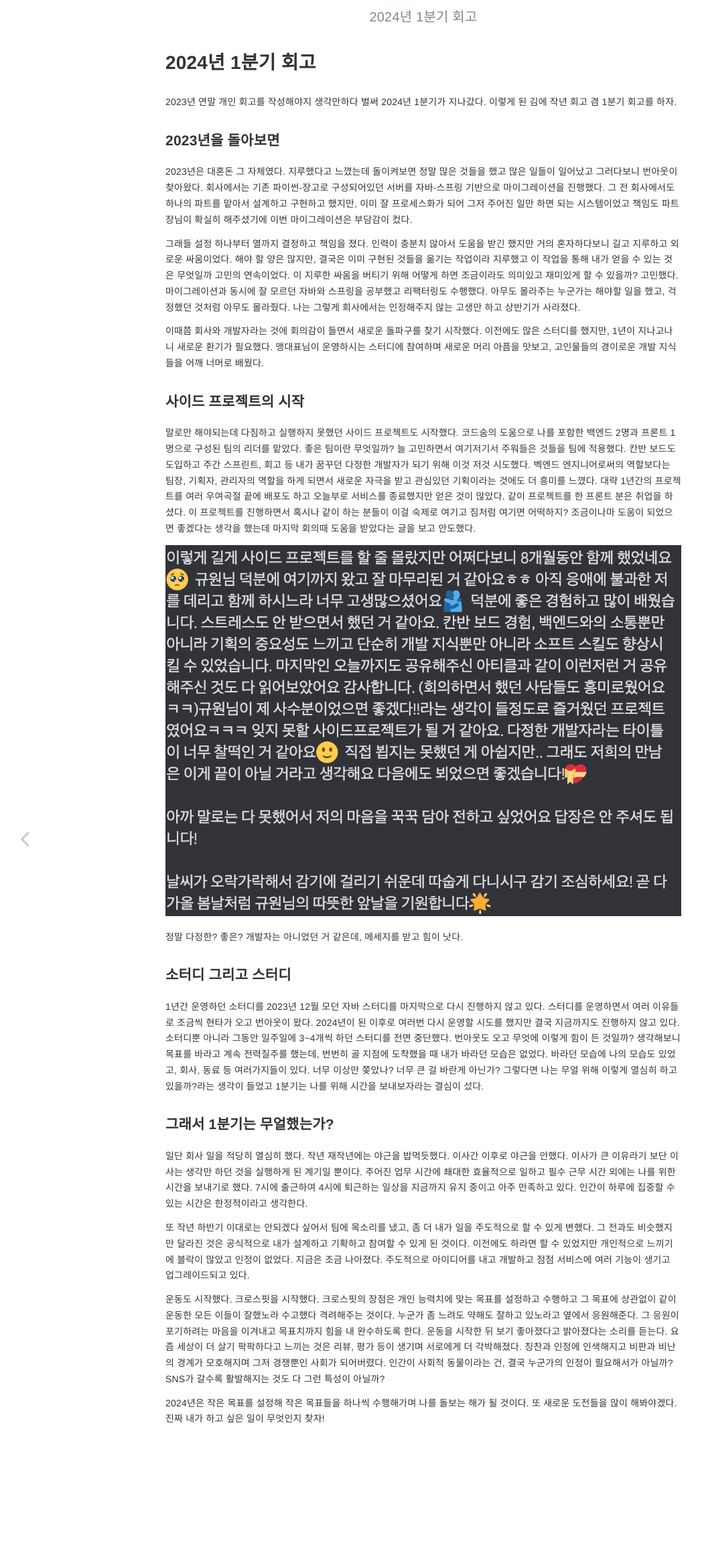
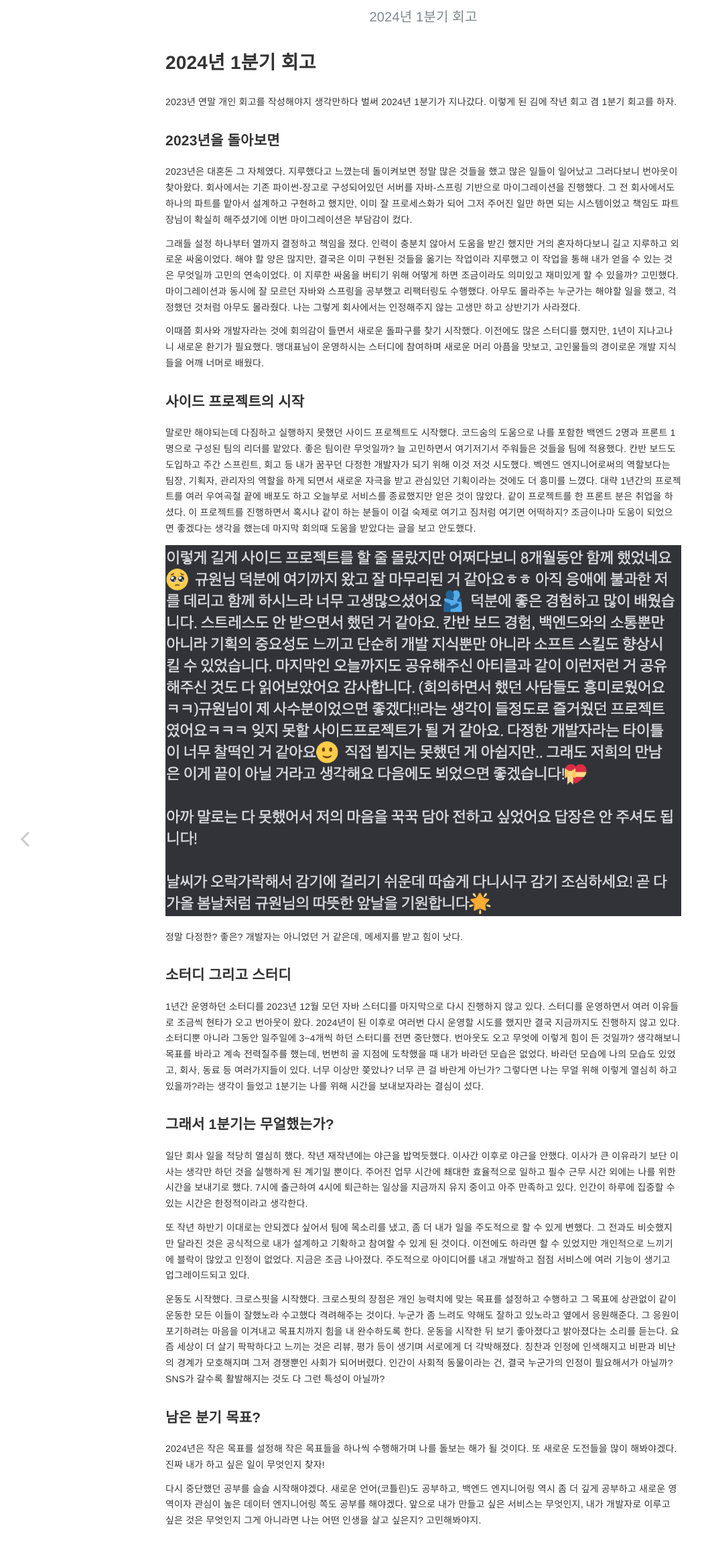
Before and after one commit to kyuwon53/kyuwon53.github.io, a Jekyll site: the page built from _posts/2024-04-01-2024년 1분기 회고.md, in a window 1280 px wide. Shown: the top 2316 px of the page at 67% size, without its empty margins (8-1056 px from the left). Built offline with Jekyll 4.4.1, drawn with Linux system fonts in a browser that asks for light colours; comment, search, counter and statistics services are not loaded.

Commit message:
다음 분기 목표 추가

```diff
--- a/_posts/2024-04-01-2024년 1분기 회고.md
+++ b/_posts/2024-04-01-2024년 1분기 회고.md
@@ -38,4 +38,8 @@ categories: 회고 2024
 
 운동도 시작했다. 크로스핏을 시작했다. 크로스핏의 장점은 개인 능력치에 맞는 목표를 설정하고 수행하고 그 목표에 상관없이 같이 운동한 모든 이들이 잘했노라 수고했다 격려해주는 것이다. 누군가 좀 느려도 약해도 잘하고 있노라고 옆에서 응원해준다. 그 응원이 포기하려는 마음을 이겨내고 목표치까지 힘을 내 완수하도록 한다. 운동을 시작한 뒤 보기 좋아졌다고 밝아졌다는 소리를 듣는다. 요즘 세상이 더 살기 팍팍하다고 느끼는 것은 리뷰, 평가 등이 생기며 서로에게 더 각박해졌다. 칭찬과 인정에 인색해지고 비판과 비난의 경계가 모호해지며 그저 경쟁뿐인 사회가 되어버렸다. 인간이 사회적 동물이라는 건, 결국 누군가의 인정이 필요해서가 아닐까? SNS가 갈수록 활발해지는 것도 다 그런 특성이 아닐까?
 
+### 남은 분기 목표?
+
 2024년은 작은 목표를 설정해 작은 목표들을 하나씩 수행해가며 나를 돌보는 해가 될 것이다. 또 새로운 도전들을 많이 해봐야겠다. 진짜 내가 하고 싶은 일이 무엇인지 찾자!
+
+다시 중단했던 공부를 슬슬 시작해야겠다. 새로운 언어(코틀린)도 공부하고, 백엔드 엔지니어링 역시 좀 더 깊게 공부하고 새로운 영역이자 관심이 높은 데이터 엔지니어링 쪽도 공부를 해야겠다. 앞으로 내가 만들고 싶은 서비스는 무엇인지, 내가 개발자로 이루고 싶은 것은 무엇인지 그게 아니라면 나는 어떤 인생을 살고 싶은지? 고민해봐야지.
```
